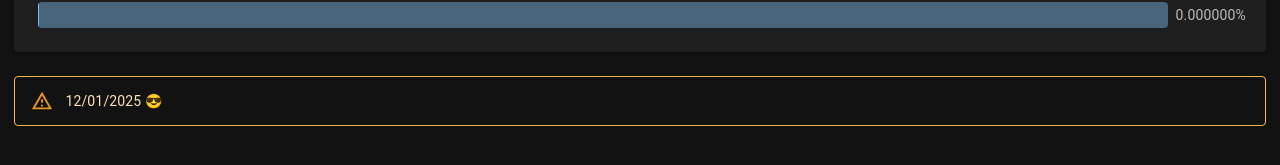
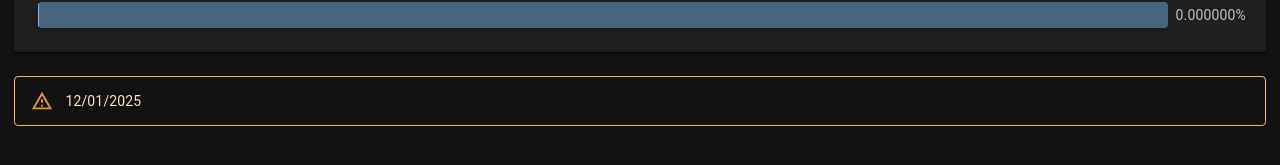
Before and after one commit to guiosouza/react-gamification-web-app, a Next.js app: page /progress in a window 1280 px wide. Shown: the part 289-454 px from the top of the page. Built offline with nearby package versions, Linux system fonts and the light colour scheme.

Commit message:
Remove emoji from alert message in page.tsx for improved clarity

```diff
--- a/src/app/progress/page.tsx
+++ b/src/app/progress/page.tsx
@@ -155,7 +155,7 @@ export default function LinearWithValueLabel() {
         )}
       </div>
       <div className="generic-container">
-        <Alert variant="outlined" severity="warning" sx={{ marginTop: 1 }}> 12/01/2025 😎
+        <Alert variant="outlined" severity="warning" sx={{ marginTop: 1 }}> 12/01/2025
         </Alert>
       </div>
     </Box>
```
